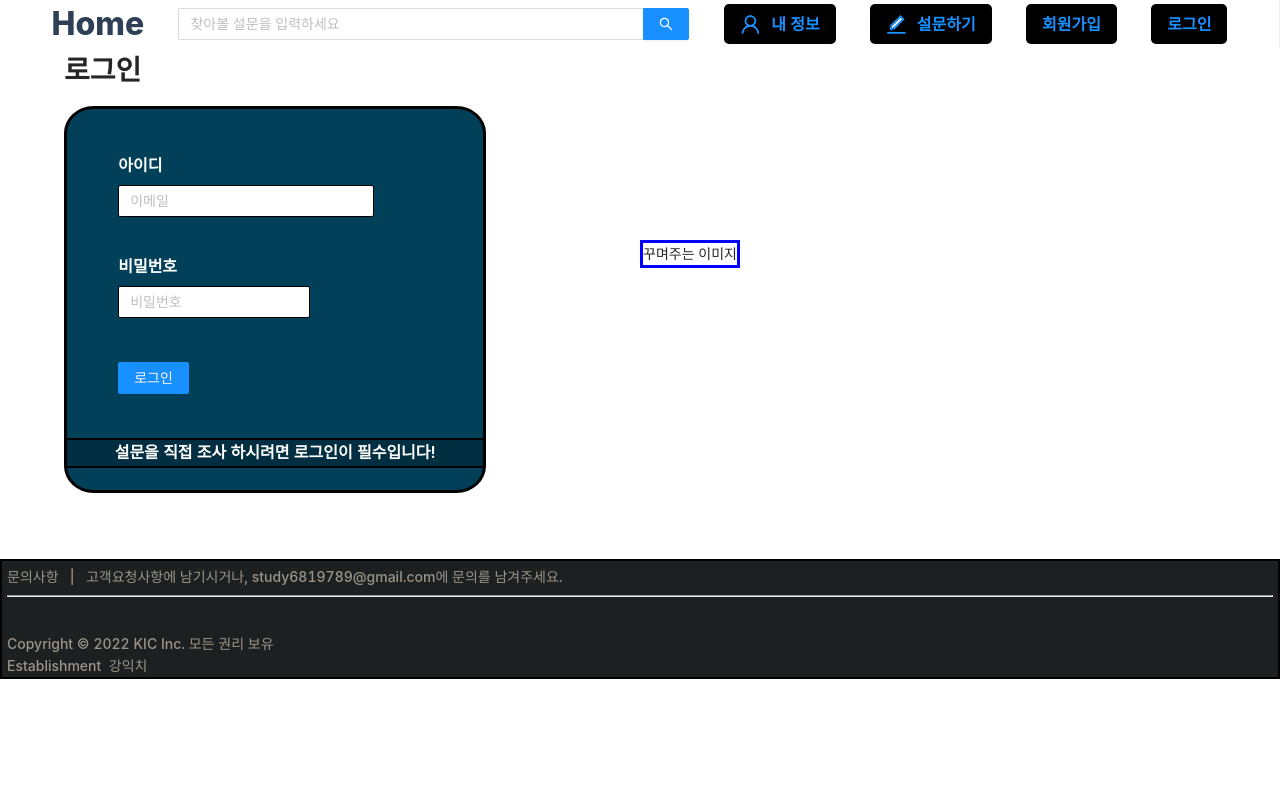
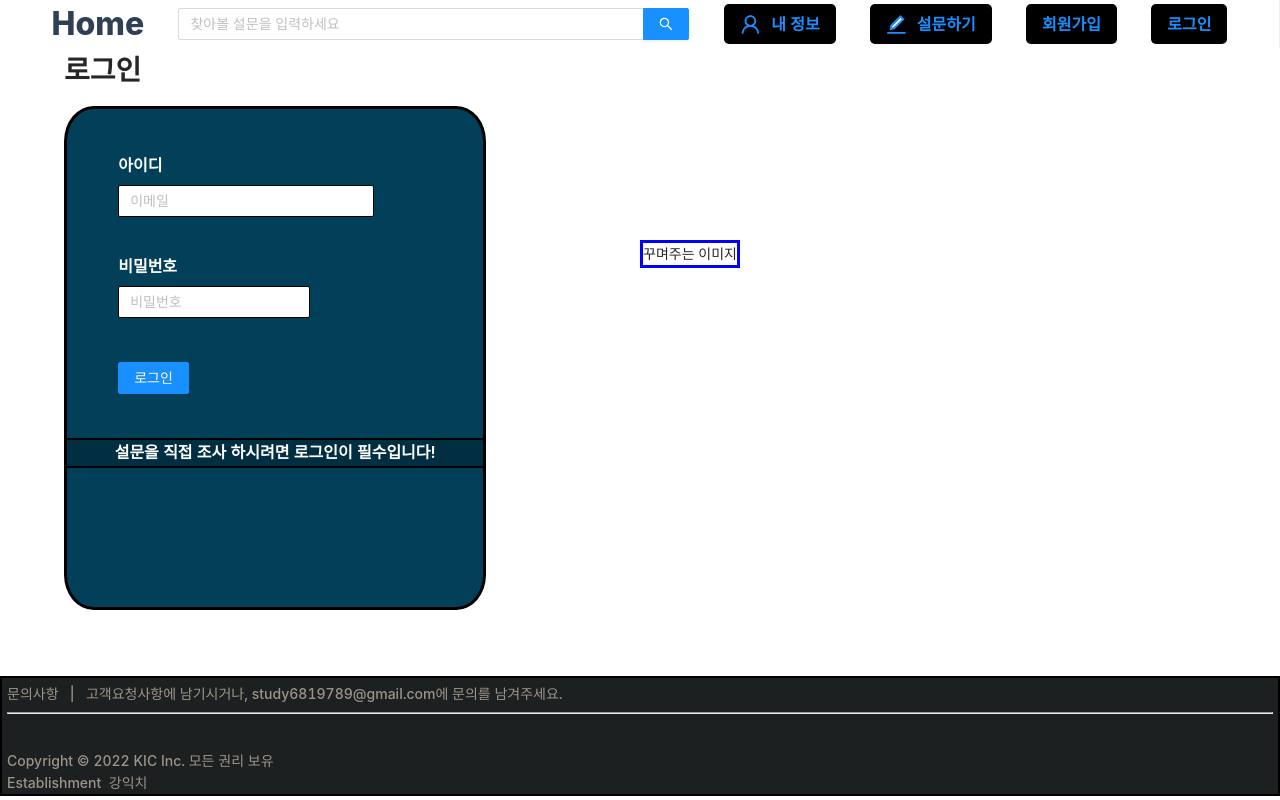
Before and after one commit to kic0610/CapstoneKic, a React (Create React App) app in the folder my-app/: page /login in a window 1280 px wide. Built offline with nearby package versions, Linux system fonts and the light colour scheme.

Commit message:
로그인 박스 높이조정

```diff
--- a/my-app/src/pages/LoginForm.js
+++ b/my-app/src/pages/LoginForm.js
@@ -46,6 +46,7 @@ const LoginBox = styled(Form)`
 
   position: relative;
   width: 33vw;
+  height: 63vh;
   left: 5%;
 `;
 
```
